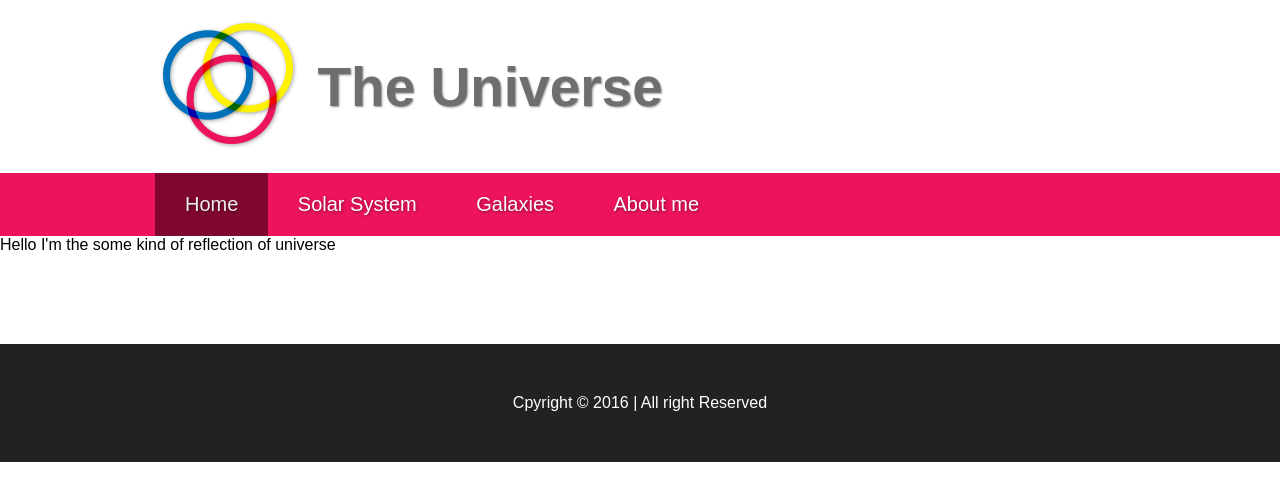
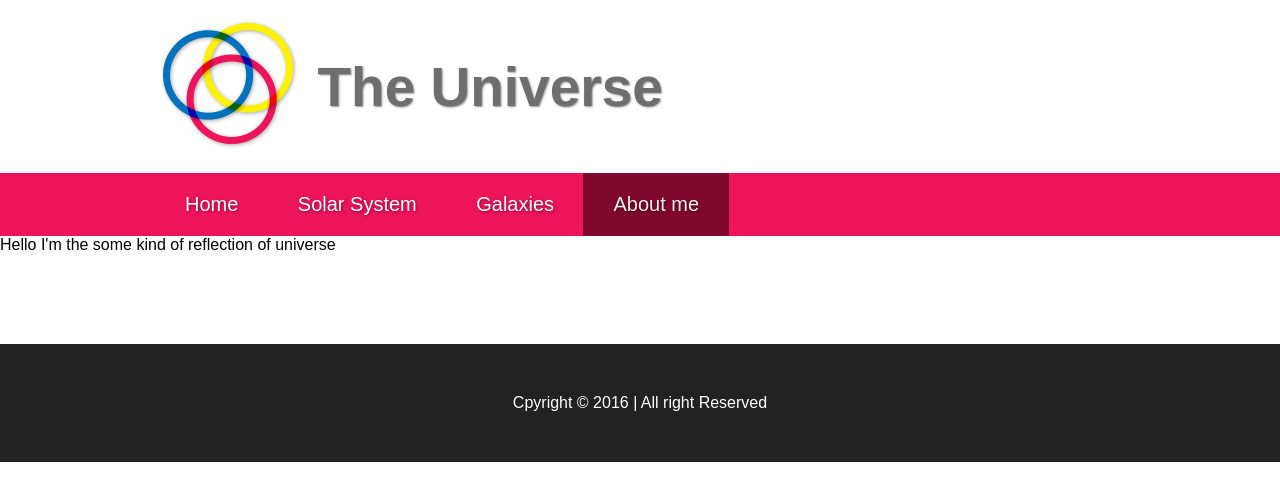
Before and after one commit to rahulkashyap31/the-universe, a Jekyll site: the page built from about.html, in a window 1280 px wide. Shown: the top 501 px of the page. Built offline with Jekyll 4.4.1, drawn with Linux system fonts in a browser that asks for light colours; Markdown is read by kramdown in place of the engine named in the settings.

Commit message:
Updated active class to navigation to highlight the links

```diff
--- a/_includes/nav.html
+++ b/_includes/nav.html
@@ -1,10 +1,10 @@
 <div class="menu">
   <div class="max-width-960">
     <ul>
-      <li><a href="{{site.baseurl}}/" class="active">Home</a></li>
-      <li><a href="{{site.baseurl}}/solar.html">Solar System</a></li>
-      <li><a href="{{site.baseurl}}/galaxy.html">Galaxies</a></li>
-      <li><a href="{{site.baseurl}}/about.html">About me</a></li>
+      <li><a href="{{site.baseurl}}/" class="{% if page.url == '/' %}active{% endif %}">Home</a></li>
+      <li><a href="{{site.baseurl}}/solar.html" class="{% if page.url == '/solar.html' %}active{% endif %}">Solar System</a></li>
+      <li><a href="{{site.baseurl}}/galaxy.html" class="{% if page.url == '/galaxy.html' %}active{% endif %}">Galaxies</a></li>
+      <li><a href="{{site.baseurl}}/about.html" class="{% if page.url == '/about.html' %}active{% endif %}">About me</a></li>
     </ul>
   </div>
 </div>
```
